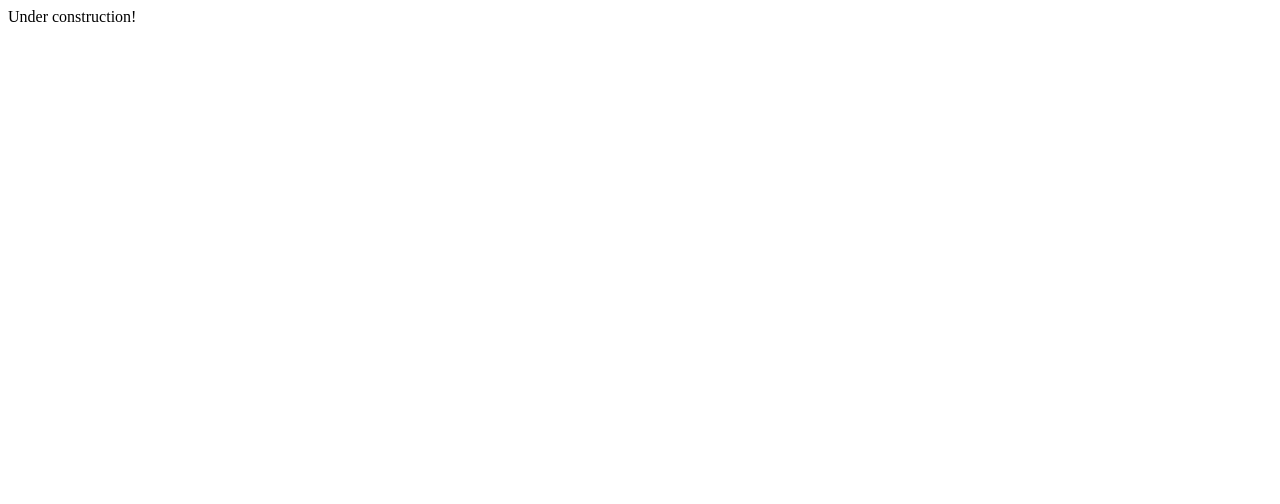
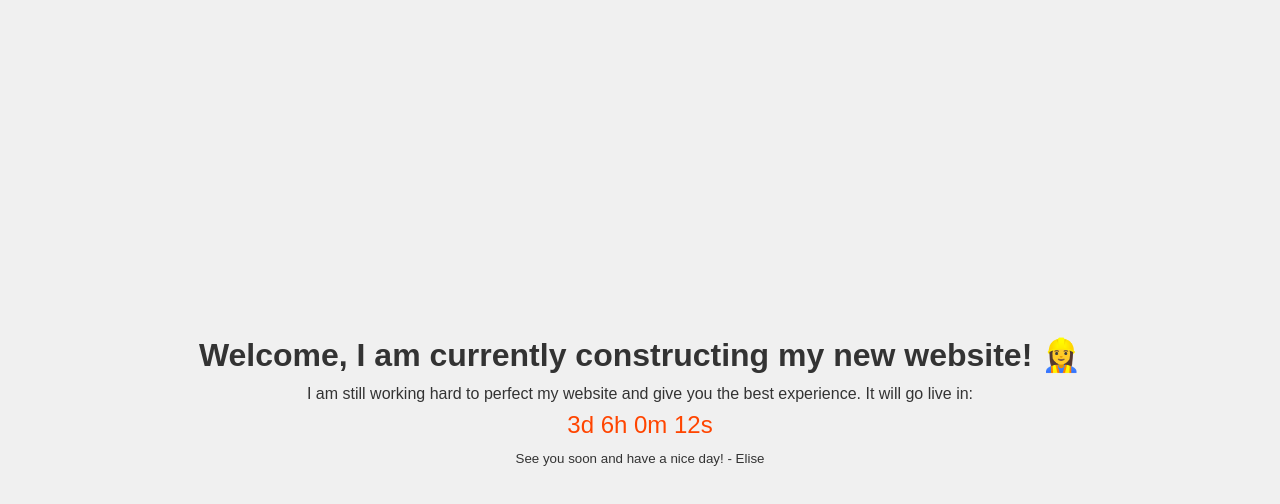
Before and after one commit to LimeLady/LimeLady.github.io, a plain HTML site: page index.html in a window 1280 px wide. Drawn offline with Linux system fonts and the light colour scheme.

Commit message:
Countdown and nice message

```diff
--- a/css/styles.css
+++ b/css/styles.css
@@ -94,3 +94,16 @@ footer {
 .project p {
     text-align: justify;
 }
+body {
+    font-family: Arial, sans-serif;
+    text-align: center;
+    padding: 50px;
+    background-color: #f0f0f0;
+}
+h1 {
+    color: #333;
+}
+#countdown {
+    font-size: 24px;
+    color: #ff4500;
+}
--- a/index.html
+++ b/index.html
@@ -1,3 +1,16 @@
-<body>
-   Under construction!
+<!DOCTYPE html>
+<html lang="en">
+<head>
+    <meta charset="UTF-8">
+    <meta name="viewport" content="width=device-width, initial-scale=1.0">
+    <title>Under Construction</title>
+    <link rel="stylesheet" href="css/styles.css">
+    <script src="js/scripts.js" defer></script>
+</head>
+<body onload="countdown()">
+    <h1>Welcome, I am currently constructing my new website! 👷‍♀️</h1>
+    <p> I am still working hard to perfect my website and give you the best experience. It will go live in:</p>
+    <div id="countdown"></div>
+    <p><small>See you soon and have a nice day! - Elise </small></p>
 </body>
+</html>
--- a/js/scripts.js
+++ b/js/scripts.js
@@ -0,0 +1,19 @@
+function countdown() {
+    var dueDate = new Date("2024-05-06T00:00:00").getTime();
+    var x = setInterval(function() {
+        var now = new Date().getTime();
+        var distance = dueDate - now;
+        var days = Math.floor(distance / (1000 * 60 * 60 * 24));
+        var hours = Math.floor((distance % (1000 * 60 * 60 * 24)) / (1000 * 60 * 60));
+        var minutes = Math.floor((distance % (1000 * 60 * 60)) / (1000 * 60));
+        var seconds = Math.floor((distance % (1000 * 60)) / 1000);
+
+        document.getElementById("countdown").innerHTML = days + "d " + hours + "h "
+        + minutes + "m " + seconds + "s ";
+
+        if (distance < 0) {
+            clearInterval(x);
+            document.getElementById("countdown").innerHTML = "EXPIRED";
+        }
+    }, 1000);
+}
```
